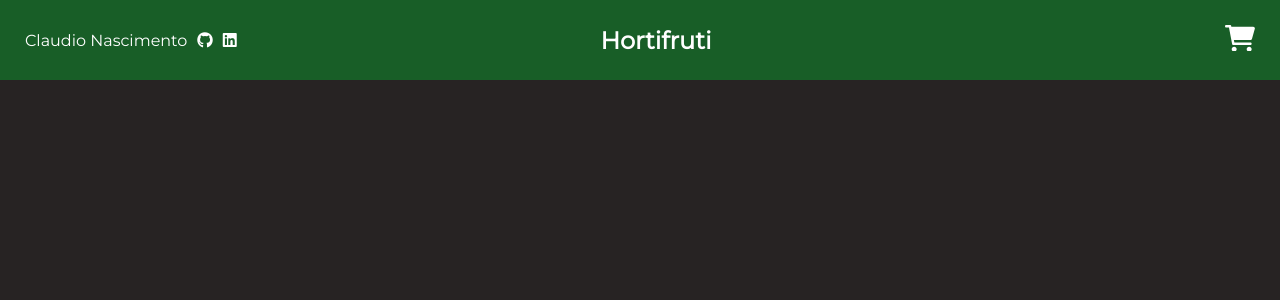
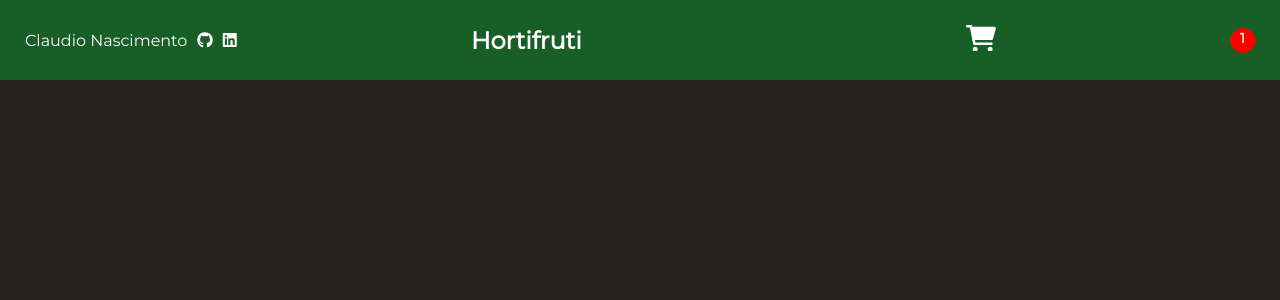
Before and after one commit to claudionsc/ecommerce-horti-client, a React (Create React App) app: page /cart in a window 1280 px wide. Shown: the top 300 px of the page. Built offline with nearby package versions, Linux system fonts and the light colour scheme.

Commit message:
cartNumber

```diff
--- /dev/null
+++ b/src/components/pages/inicial/Header/CartNumberIcon.jsx
@@ -0,0 +1,14 @@
+import styled from "styled-components";
+
+export const CartNumberIcon = styled.p`
+
+    height: 25px;
+    width: 25px;
+    background-color: red;
+    color: white;
+    border-radius: 50%;
+    text-align: center;
+    font-weight: bold;
+    font-size: 0.85rem;
+    padding: 2px;
+`
--- a/src/components/pages/inicial/Header/Header.jsx
+++ b/src/components/pages/inicial/Header/Header.jsx
@@ -1,14 +1,16 @@
-// import { IconCart } from './icon'
 import React from "react";
 import '../../../../styles/header.css'
 import CartIcon from "../../cart/CartIcon";
 import { Link } from "react-router-dom";
+import { useSelector } from "react-redux";
+import { CartNumberIcon } from "./CartNumberIcon";
 
 
+export default function Header() {
 
-export default function Header () {
+    const cartQtd = useSelector((state) => state.frutas.cartTotal)
 
-
+    console.log(cartQtd)
 
     return (
         <nav className="NavbarItems">
@@ -25,6 +27,10 @@ export default function Header () {
 
             <Link to={"/"} className="hortifruti" >Hortifruti</Link>
             <Link to={"/cart"} ><CartIcon name="cartIcon" color="#ffffff" /></Link>
+            <CartNumberIcon>
+                {cartQtd}
+            </CartNumberIcon>
+
 
         </ nav>
 
--- a/src/store/index.js
+++ b/src/store/index.js
@@ -2,7 +2,7 @@ import { configureStore, createAction, createReducer } from "@reduxjs/toolkit";
 
 const INITIAL_STATE = {
     cartItems: [],
-    frutaTotal: [],
+    // frutaTotal: [],
     cartTotal: 0
 }
 
@@ -26,7 +26,8 @@ const FrutasReducers = createReducer(INITIAL_STATE, {
             const qtd = { ...action.payload, cartQtd: 1 };
             state.cartItems.push(qtd)
         }
-        // state.cartItems.push(action.payload)
+
+        state.cartTotal += 1
 
 
     },
@@ -43,7 +44,7 @@ const FrutasReducers = createReducer(INITIAL_STATE, {
 
 
 const loggerMiddleware = store => next => action => {
-    console.log(action)
+    // console.log(action)
     next(action)
 }
 
```
Also changed, not shown: src/components/pages/cart/CartIcon.jsx (+3 -6 lines). Lines whose indentation alone changed are shown as unchanged.
